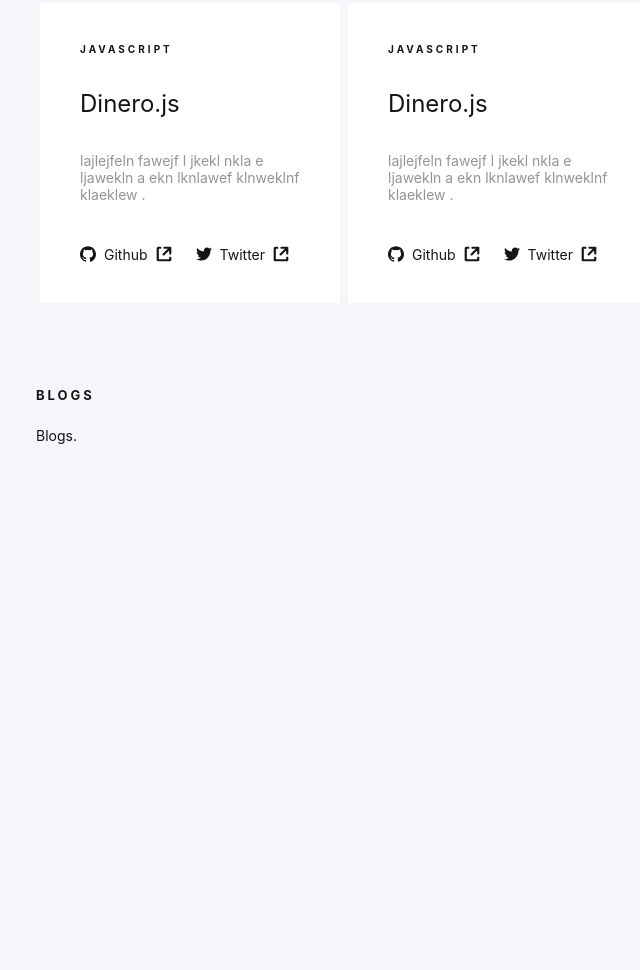
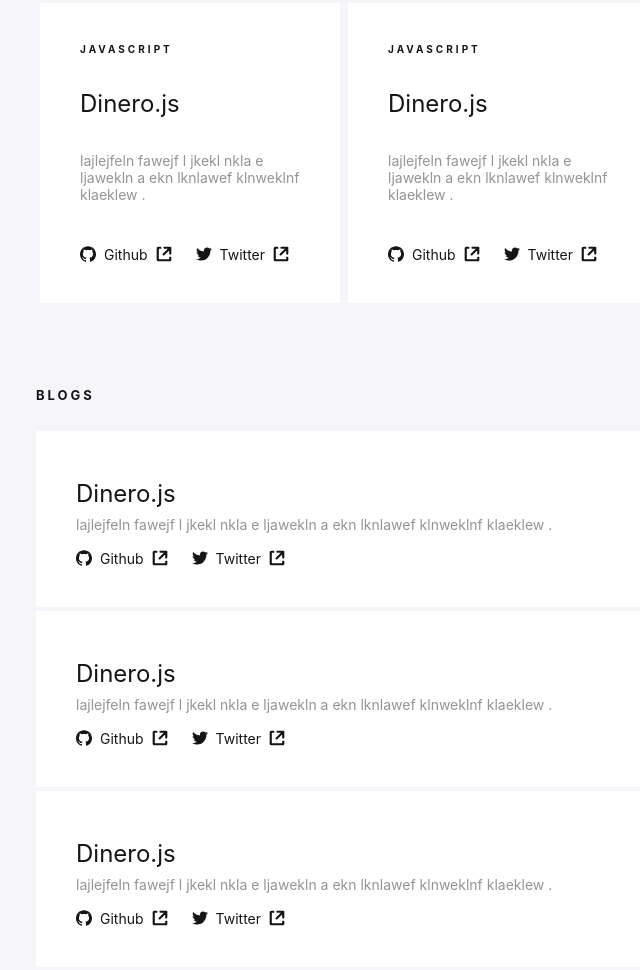
Before and after one commit to priyesh18/gatsby-portfolio, a Gatsby site: page / in a window 1280 px wide. Shown: the part 489-1459 px from the top of the page, without its empty margins (508-1148 px from the left). Before the commit the page ends 1021 px from the top, so only its background shows below. Built offline with nearby package versions, Linux system fonts and the light colour scheme; Gatsby itself is replaced by a stand-in of ours.

Commit message:
add blog component

```diff
--- /dev/null
+++ b/src/components/blog-card/blog-card.component.jsx
@@ -0,0 +1,22 @@
+import React from 'react';
+
+import './blog-card.styles.scss';
+import SocialLinks from '../social-links/social-links.component';
+
+const BlogCard = () => (
+    <div className="blog-card">
+
+            <h3 className="blog-name">
+                Dinero.js
+            </h3>
+            <p className="blog-description">
+                lajlejfeln fawejf l jkekl nkla e ljawekln a ekn lknlawef klnweklnf klaeklew .
+            </p>
+            <footer className="card-footer">
+               <SocialLinks/>
+
+            </footer>
+    </div>
+);
+
+export default BlogCard;
--- /dev/null
+++ b/src/components/blog-card/blog-card.styles.scss
@@ -0,0 +1,30 @@
+.blog-card {
+    background-color: var(--bg-secondary);
+    width: 100%;
+    margin: 4px 0;
+    display: flex;
+    flex-direction: column;
+    justify-content: space-between;
+
+        padding: 40px;
+        text-decoration: none;
+
+        .blog-name {
+            margin-top: 8px;
+            font-size: x-large;
+        }
+        .blog-description {
+            margin-top: 8px;
+            color: var(--text-secondary);
+
+        }
+        .card-footer {
+            display: flex;
+            align-items: center;
+            margin-top: 16px;
+            // font-size: small;
+            color: var(--text-secondary);
+
+
+    }
+}
--- a/src/components/layout.jsx
+++ b/src/components/layout.jsx
@@ -11,7 +11,7 @@
 import TopBar from '../partials/top-bar.component';
 import Nav from '../components/nav/nav.component';
 import SocialLinks from '../components/social-links/social-links.component'
-import headshot from '../assets/images/gatsby-icon.png';
+import headshot from '../assets/images/male_avatar.png';
 // import Header from "./header"
 import "./layout.scss"
 
--- a/src/components/nav/nav.component.jsx
+++ b/src/components/nav/nav.component.jsx
@@ -6,14 +6,14 @@
     <nav className="navbar">
         <ul className="links">
             <li className="link-item">
-                <a href="#projects">
+                <a href="/#projects">
                     <span className="number">01</span>
                     <span className="line-spacer"></span>
                     <span className="text">Projects</span>
                 </a>
             </li>
             <li className="link-item">
-                <a href="#blogs">
+                <a href="/#blogs">
                     <span className="number">02</span>
                     <span className="line-spacer"></span>
                     <span className="text">Blogs</span>
--- a/src/partials/allBlogs.component.jsx
+++ b/src/partials/allBlogs.component.jsx
@@ -1,9 +1,13 @@
 import React from 'react';
 import './allBlogs.styles.css';
 
+import BlogCard from '../components/blog-card/blog-card.component';
+
 const AllBlogs = () => (
     <div className="all-blogs">
-        Blogs.
+        <BlogCard/>
+        <BlogCard/>
+        <BlogCard/>
     </div>
 );
 
--- a/src/partials/allBlogs.styles.css
+++ b/src/partials/allBlogs.styles.css
@@ -0,0 +1,6 @@
+.all-projects {
+    margin: 8px 0;
+    padding-top: 12px;
+    padding-bottom: 40px;
+    display: flex;
+}
```
Also changed, not shown: src/assets/images/male_avatar.png (added).
